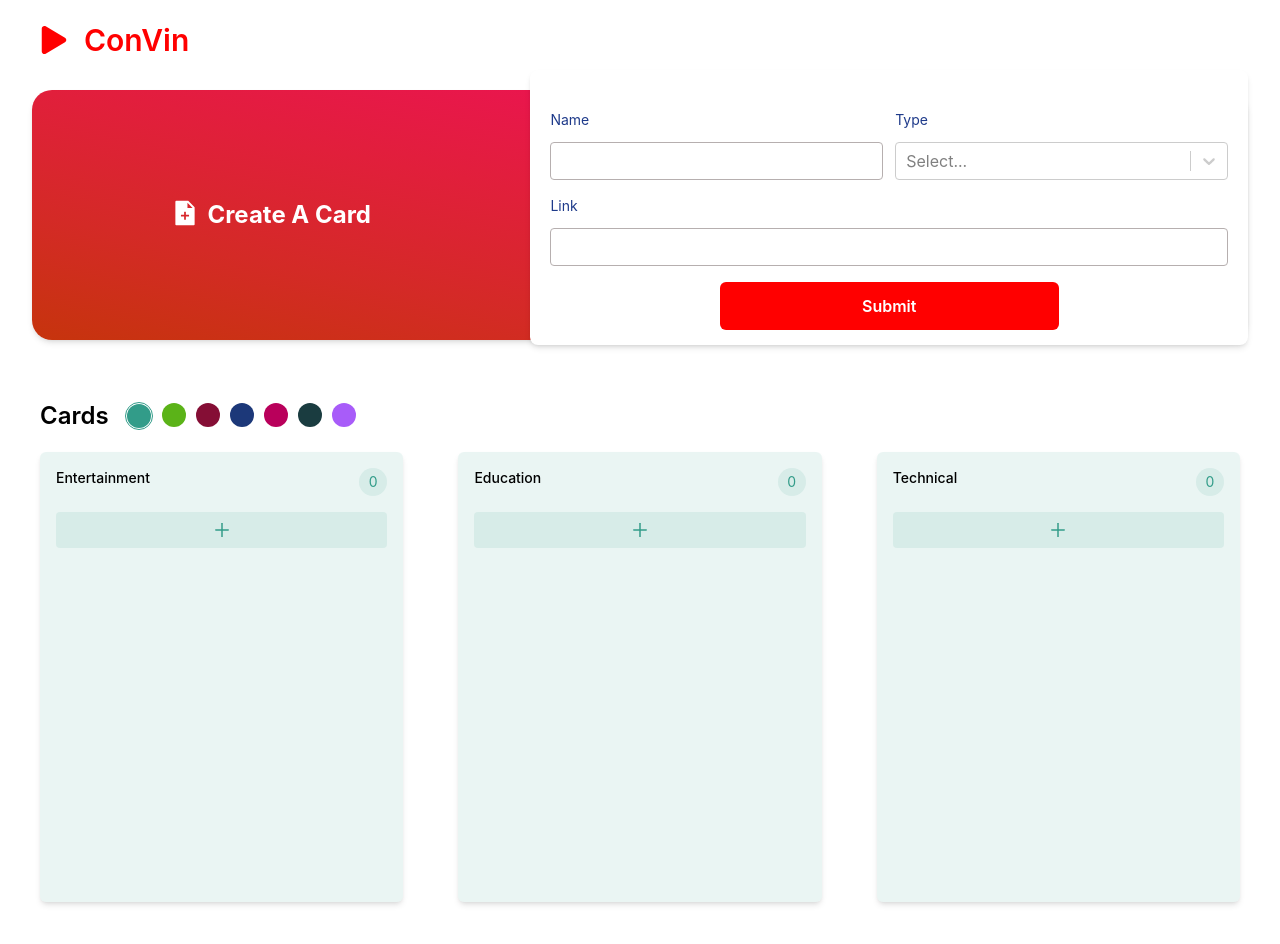
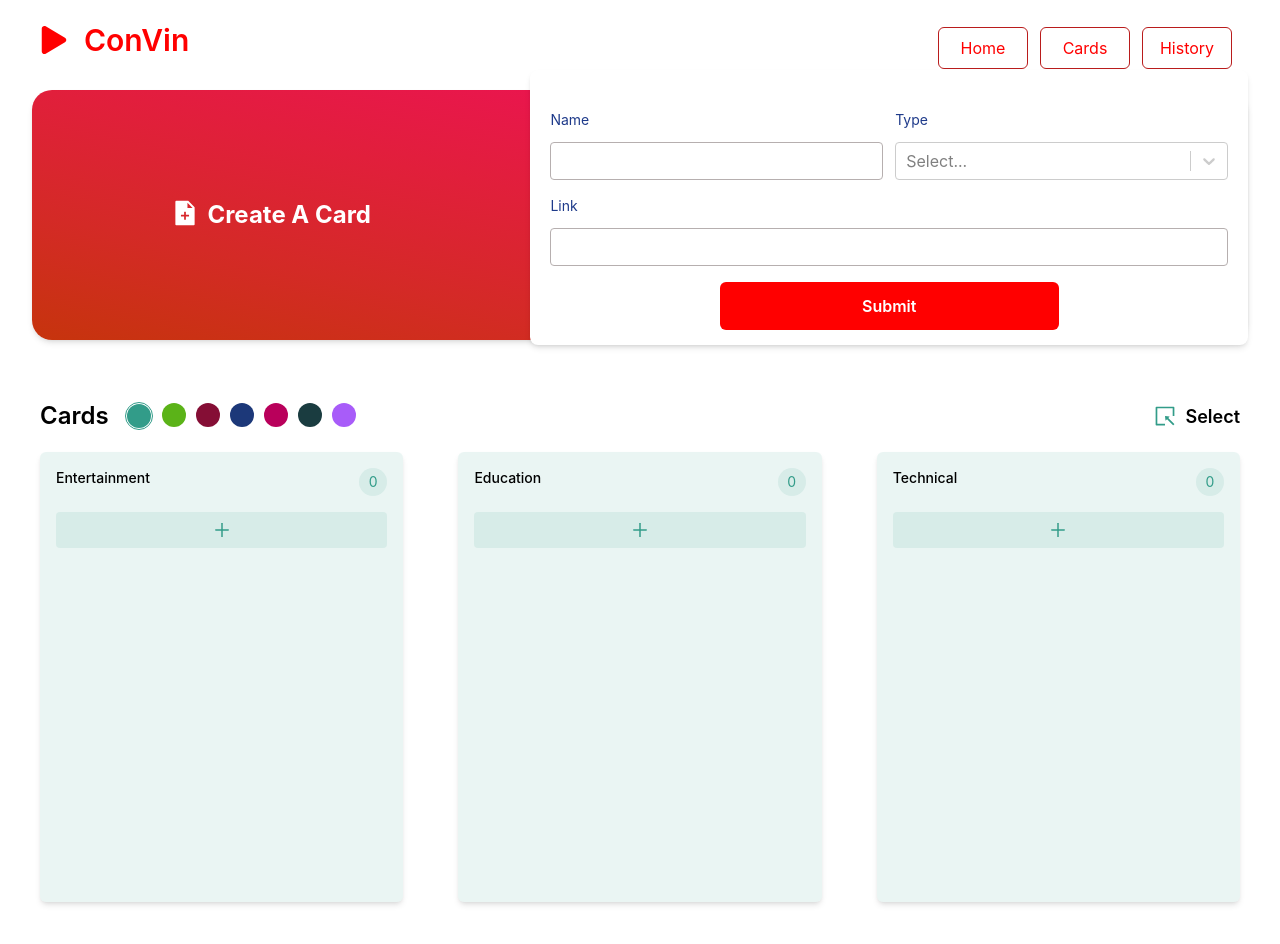
Before and after one commit to anweshabanerjee10/convinassignment, a React (Create React App) app: page /videos in a window 1280 px wide. Shown: the top 944 px of the page. Built offline with nearby package versions, Linux system fonts and the light colour scheme.

Commit message:
persistance added

```diff
--- a/package.json
+++ b/package.json
@@ -14,6 +14,7 @@
     "react-router-dom": "^6.3.0",
     "react-scripts": "5.0.1",
     "react-select": "^5.7.0",
+    "redux-persist": "^6.0.0",
     "web-vitals": "^2.1.4"
   },
   "scripts": {
--- a/src/App.js
+++ b/src/App.js
@@ -1,6 +1,8 @@
 import { Route, Routes } from 'react-router-dom'
 import './App.css'
+
 import Navbar from './components/Navbar/Navbar'
+import Error from './pages/Error/Error'
 import Home from './pages/Home/Home'
 import Videos from './pages/Videos/Videos'
 
@@ -11,6 +13,7 @@ function App() {
       <Routes>
         <Route path="/" element={<Home />} />
         <Route path="videos" element={<Videos />} />
+        <Route path="*" element={<Error />} />
       </Routes>
     </div>
   )
--- a/src/components/Navbar/Navbar.jsx
+++ b/src/components/Navbar/Navbar.jsx
@@ -1,6 +1,6 @@
 import React from "react";
 import { FaPlay } from "react-icons/fa";
-import { useLocation, useNavigate } from "react-router-dom";
+import { Link, useLocation, useNavigate } from "react-router-dom";
 function Navbar() {
   const location = useLocation();
   const navigate = useNavigate();
@@ -17,6 +17,32 @@ function Navbar() {
         <FaPlay size={28} />
         <span className="font-semibold text-3xl mx-4">ConVin</span>
       </div>
+      <div className="flex items-center p-2 gap-3">
+        <Link
+          to="/"
+          className={`border p-2 rounded-md border-red-700 hover:font-bold w-[90px] text-center ${
+            isHome && "border-white"
+          }`}
+        >
+          Home
+        </Link>
+        <Link
+          to="/videos"
+          className={`border p-2 rounded-md border-red-700 hover:font-bold w-[90px] text-center  ${
+            isHome && "border-white"
+          }`}
+        >
+          Cards
+        </Link>
+        <Link
+          to="/history"
+          className={`border p-2 rounded-md border-red-700 hover:font-bold w-[90px] text-center  ${
+            isHome && "border-white"
+          }`}
+        >
+          History
+        </Link>
+      </div>
     </div>
   );
 }
--- a/src/components/VideoContainer/VideoContainer.jsx
+++ b/src/components/VideoContainer/VideoContainer.jsx
@@ -1,18 +1,23 @@
 import React, { useEffect, useState } from "react";
 import { useDispatch, useSelector } from "react-redux";
-import { selectModalOpen, selectVideos } from "../../redux/video/videoSlice";
+import {
+  selectColor,
+  selectModalOpen,
+  selectVideos,
+} from "../../redux/video/videoSlice";
 import Colors from "../Color/Color";
 import Columnns from "../Columns/Columns";
 import { guidGenerator } from "../../Utility/utility";
 import { addVideo } from "../../redux/video/videoSlice";
 import Modal from "../Modal/Modal";
+import { AiOutlineSelect } from "react-icons/ai";
 
 function VideoContainer() {
   const videos = useSelector(selectVideos);
+  const color = useSelector(selectColor);
   const dispatch = useDispatch();
   const modalOpen = useSelector(selectModalOpen);
 
-  console.log(videos);
   const [buckets, setBuckets] = useState({
     Entertainment: [],
     Education: [],
@@ -45,6 +50,10 @@ function VideoContainer() {
         <div className="flex gap-2 items-center">
           <h1 className="text-2xl font-semibold  cursor-pointer">Cards</h1>
           <Colors />
+          <div className=" flex items-center gap-2 ml-auto">
+            <AiOutlineSelect size={24} color={color} />
+            <span className="font-semibold text-[18px]">Select</span>
+          </div>
         </div>
         <div className="flex justify-between  w-full">
           <Columnns
--- a/src/index.js
+++ b/src/index.js
@@ -1,18 +1,21 @@
-import React from "react";
-import ReactDOM from "react-dom/client";
-import "./index.css";
-import App from "./App";
-import { BrowserRouter } from "react-router-dom";
-import { Provider } from "react-redux";
-import store from "./redux/store";
+import React from 'react'
+import ReactDOM from 'react-dom/client'
+import './index.css'
+import App from './App'
+import { BrowserRouter } from 'react-router-dom'
+import { Provider } from 'react-redux'
+import store, { persistor } from './redux/store'
+import { PersistGate } from 'redux-persist/integration/react'
 
-const root = ReactDOM.createRoot(document.getElementById("root"));
+const root = ReactDOM.createRoot(document.getElementById('root'))
 root.render(
   <React.StrictMode>
     <Provider store={store}>
       <BrowserRouter>
-        <App />
+        <PersistGate persistor={persistor}>
+          <App />
+        </PersistGate>
       </BrowserRouter>
     </Provider>
-  </React.StrictMode>
-);
+  </React.StrictMode>,
+)
--- /dev/null
+++ b/src/pages/Error/Error.jsx
@@ -0,0 +1,7 @@
+import React from "react";
+
+function Error() {
+  return <div>Error</div>;
+}
+
+export default Error;
--- /dev/null
+++ b/src/pages/History/History.jsx
@@ -0,0 +1,7 @@
+import React from "react";
+
+function History() {
+  return <div>History</div>;
+}
+
+export default History;
--- a/src/redux/store.js
+++ b/src/redux/store.js
@@ -1,10 +1,22 @@
-import { configureStore } from '@reduxjs/toolkit'
+import { configureStore, combineReducers } from '@reduxjs/toolkit'
 import videoReducer from './video/videoSlice'
+import { persistStore, persistReducer } from 'redux-persist'
+import storage from 'redux-persist/lib/storage'
 
-export default configureStore({
-  reducer: {
-    video: videoReducer,
-  },
+const rootReducer = combineReducers({ video: videoReducer })
+const persistConfig = {
+  key: 'persisit-config',
+  storage,
+  version: 1,
+}
+
+const persistedReducer = persistReducer(persistConfig, rootReducer)
+
+const store = configureStore({
+  reducer: persistedReducer,
   middleware: (getDefaultMiddleware) =>
     getDefaultMiddleware({ serializableCheck: false }),
 })
+
+export const persistor = persistStore(store)
+export default store
```
Also changed, not shown: 1 other file (tests, documents, lock files or other folders).
